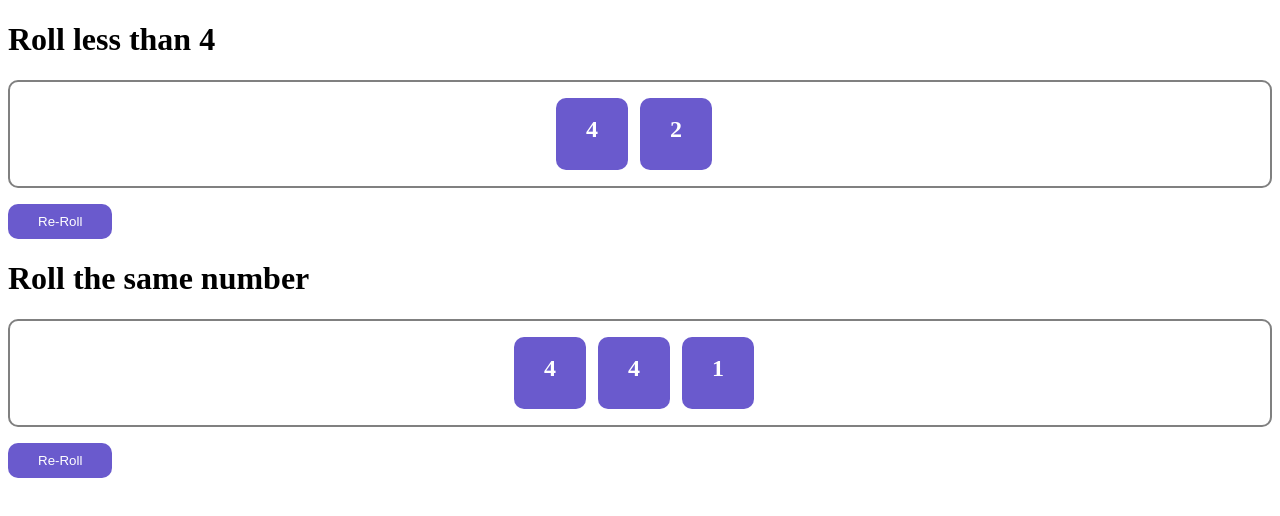
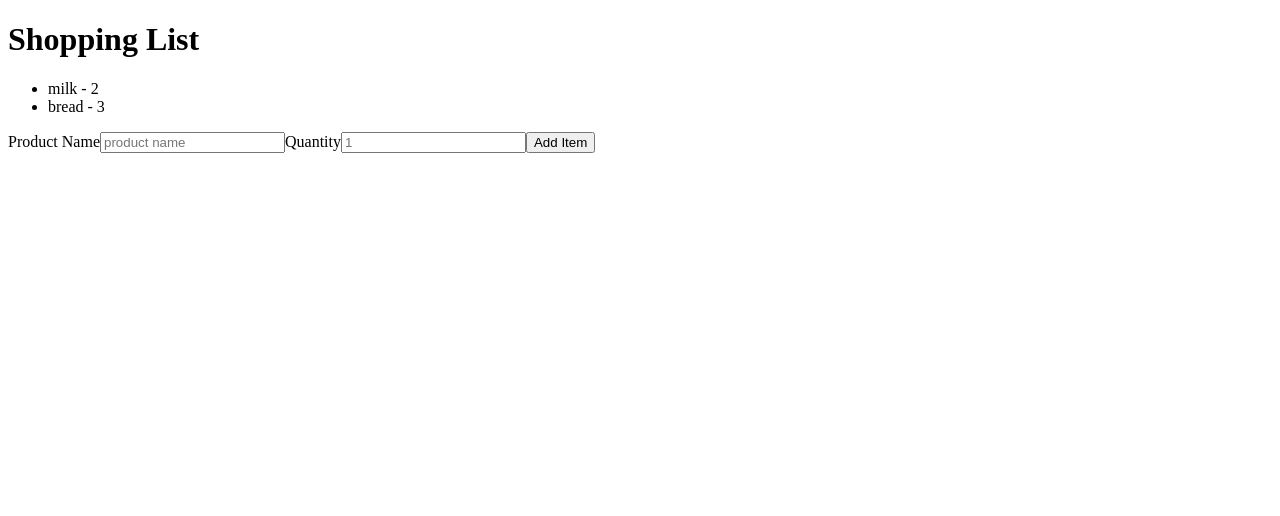
Before and after one commit to Metranohm/lucky7, a React (Vite) app: page / in a window 1280 px wide. Shown: the top 516 px of the page. Built offline with nearby package versions, Linux system fonts and the light colour scheme.

Commit message:
shopping list

```diff
--- a/package.json
+++ b/package.json
@@ -12,6 +12,7 @@
   "dependencies": {
     "react": "^18.2.0",
     "react-dom": "^18.2.0",
+    "react-hook-form": "^7.45.0",
     "uuid": "^9.0.0"
   },
   "devDependencies": {
--- a/src/App.jsx
+++ b/src/App.jsx
@@ -1,24 +1,10 @@
-import LuckyN from "./LuckyN";
-import { sum } from "./utils";
-import BoxGrid from "./BoxGrid";
-function lessThan4(dice) {
-  return sum(dice) < 4;
-}
-
-function allSameValue(dice) {
-  return dice.every((v) => v === dice[0]);
-}
+import ShoppingListForm from "./ShoppingListForm";
+import ShoppingList from "./ShoppingList";
 
 function App() {
   return (
     <>
-      {/* <BoxGrid /> */}
-      <LuckyN winCheck={lessThan4} title="Roll less than 4" />
-      <LuckyN
-        winCheck={allSameValue}
-        numDice={3}
-        title="Roll the same number"
-      />
+      <ShoppingList />
     </>
   );
 }
--- /dev/null
+++ b/src/ShoppingList.jsx
@@ -0,0 +1,29 @@
+import { useState } from "react";
+import {v4 as uuid} from "uuid";
+import ShoppingListForm from "./ShoppingListForm";
+function ShoppingList () {
+    const [items, setItems] = useState([
+        {id: uuid(), product: "milk", quantity: "2"},
+        {id: uuid(), product: "bread", quantity: "3"}
+    ]);
+    const addItem = (item) => {
+        setItems((currItems) => {
+        return [...currItems,  {...item, id: uuid()}];
+    });
+    }
+    return (
+        <div>
+            <h1>Shopping List</h1>
+            <ul>
+                {items.map((i) => (
+                <li key={i.id}>
+                    {i.product} - {i.quantity}
+                </li>
+                ))}
+            </ul>
+            <ShoppingListForm addItem={addItem}/>
+        </div>
+    );
+}
+
+export default ShoppingList;
--- /dev/null
+++ b/src/ShoppingListForm.jsx
@@ -0,0 +1,43 @@
+import { useState } from "react";
+function ShoppingListForm({ addItem }) {
+    const [formData, setFormData] = useState({product: "", quantity: ""});
+    const handleChange = (evt) => {
+        setFormData(currData => {
+            return {
+                ...currData,
+                [evt.target.name]: evt.target.value
+            }
+        })
+    }
+
+    const handleSubmit = (e) => {
+        e.preventDefault();
+        addItem(formData);
+        setFormData({product: "", quantity: ""});
+    }
+    return (
+        <form onSubmit={handleSubmit}>
+        <label htmlFor="product">Product Name</label>
+        <input
+            type="text"
+            placeholder="product name"
+            name="product"
+            id="product"
+            onChange={handleChange}
+            value={formData.product}
+            />
+            <label htmlFor="quantity">Quantity</label>
+        <input
+            type="number"
+            placeholder="1"
+            name="quantity"
+            id="quantity"
+            onChange={handleChange}
+            value={formData.quantity}
+            />
+            <button>Add Item</button>
+        </form>
+    );
+}
+
+export default ShoppingListForm;
```
Also changed, not shown: 1 other file (tests, documents, lock files or other folders).
